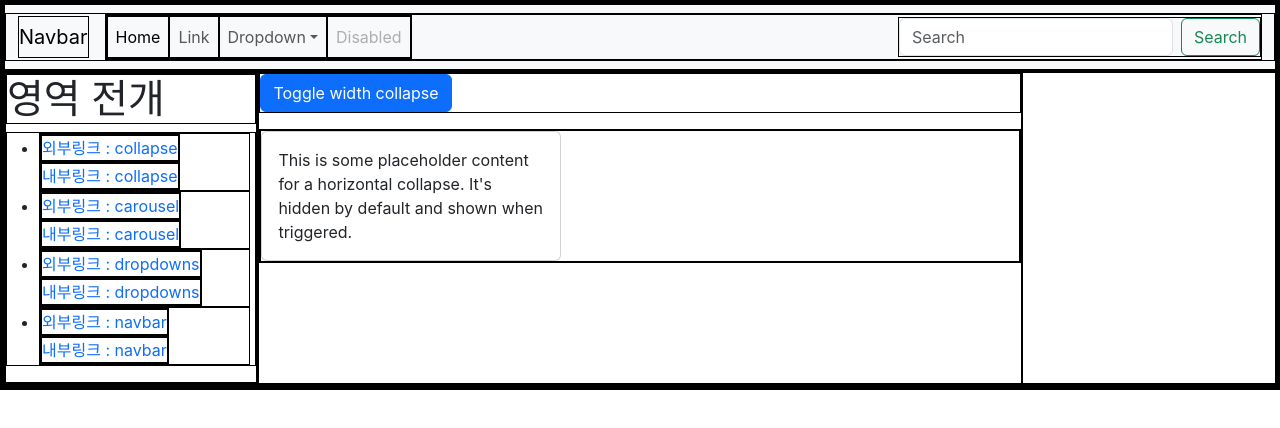
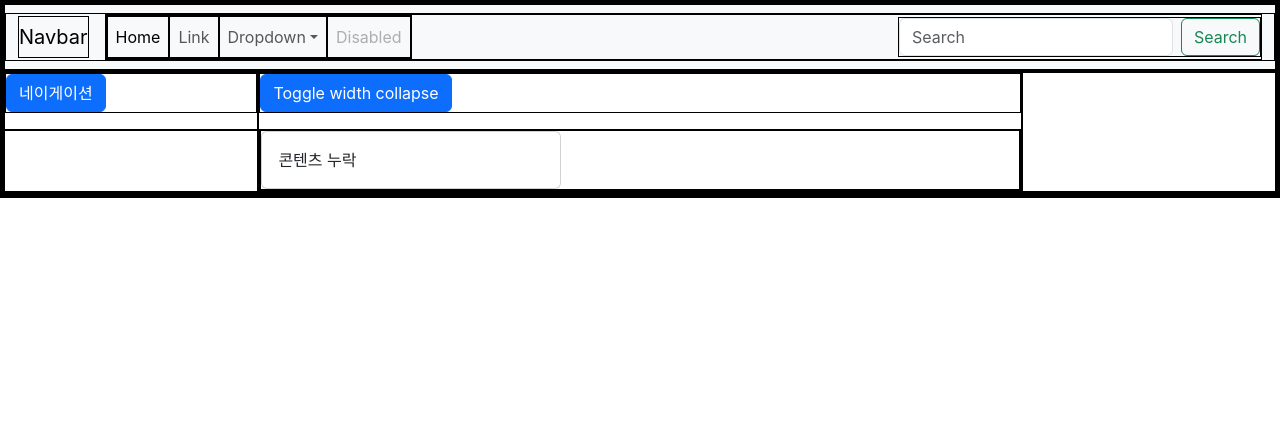
Before and after one commit to kyh012412/react_side_project1, a React (Create React App) app: page /collapse in a window 1280 px wide. Both pictures are taken after a click on the button "Toggle width collapse". Shown: the top 428 px of the page. Built offline with nearby package versions, Linux system fonts and the light colour scheme; the HTML template or start-up script is replaced by a standard one.

Commit message:
카드게임 모듈 임포트하기 전

```diff
--- a/src/App.js
+++ b/src/App.js
@@ -18,7 +18,7 @@ function App() {
       {/* 상중하중에 중간에 뚱뚱한 가로로 긴 직사각형 */}
       <div className='middle'>
         <div className='middle-left'>
-          <Nav id={"leftNav"}/>
+          <Collapse id="leftNav" text="네이게이션" Content={<Nav id={"leftNav"}/>}/>
         </div>
         <div className='middle-center' id="Content">
           <BrowserRouter>
@@ -27,6 +27,7 @@ function App() {
               <Route path="/collapse" element={<Collapse />} />
               <Route path="/carousel" element={<Carousel />} />
               <Route path="/dropdowns" element={<Dropdown />} />
+              <Route path="/card" />
             </Routes>
           </BrowserRouter>
         </div>
--- a/src/component/Collapse.js
+++ b/src/component/Collapse.js
@@ -1,4 +1,11 @@
-const Collapse = ({id="collapseWidthExample"}) => {
+/**
+ * 토글로 어느 뭉텅이가 보였다 안보였다 하게하는 기능
+ * @param {String} id 숨겨지는 타겟을 지칭할수 있는 아이디
+ * @param {String} test 토글버튼에 적을 문구
+ * @param {*} Content 실질 기능이 담겨야하는 곳
+ * @returns 반환되는 코드 : 토클기능버튼 + 까꿍하는 div
+ */
+const Collapse = ({id="collapseWidthExample",text="Toggle width collapse",Content="콘텐츠 누락"}) => {
   return (
     <>
       <p>
@@ -10,14 +17,13 @@ const Collapse = ({id="collapseWidthExample"}) => {
           aria-expanded="false"
           aria-controls={id}
         >
-          Toggle width collapse
+          {text}
         </button>
       </p>
       <div style={{ Height:"120px"}}>
         <div className="collapse collapse-horizontal" id={id}>
           <div className="card card-body" style={{width: "300px"}}>
-            This is some placeholder content for a horizontal collapse. It's
-            hidden by default and shown when triggered.
+            {Content}
           </div>
         </div>
       </div>
```
Also changed, not shown: src/component/CardGame.js (added, +7 -0 lines).
